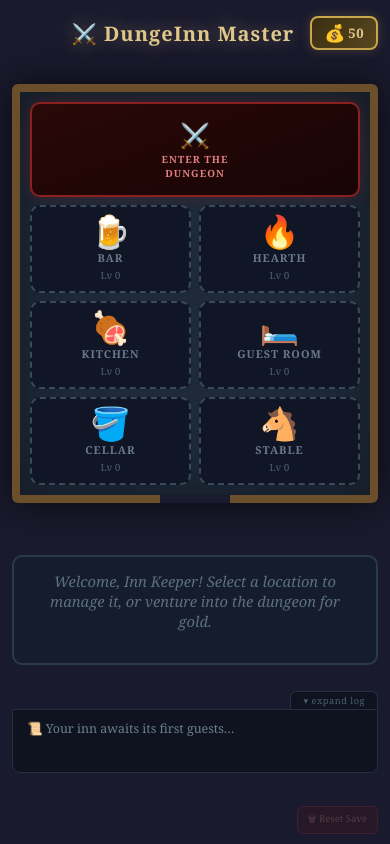
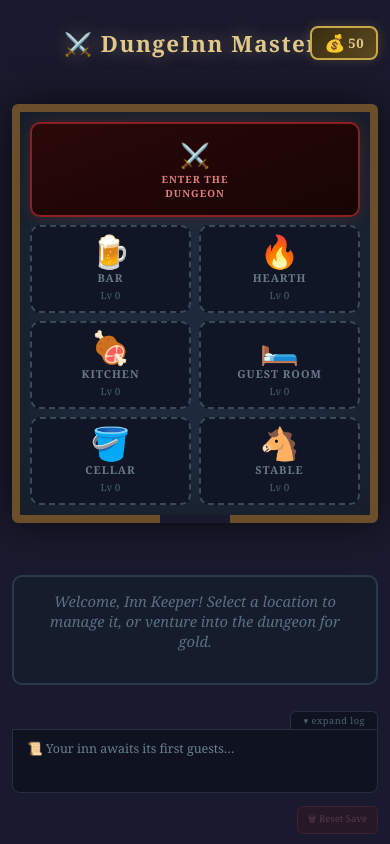
Before and after one commit to Sivias/DungeInnMaster, a plain HTML site: page index.html in a window 390 px wide. Drawn offline with Linux system fonts and the light colour scheme.

Commit message:
refactor header and button styles for improved accessibility and layout; enhance sticky positioning and z-index management

```diff
--- a/css/base.css
+++ b/css/base.css
@@ -31,21 +31,34 @@ body {
   justify-content: space-between;
   width: 100%;
   gap: 8px;
+  /* Sticky so buttons stay on-screen during scroll.
+     Intentionally NO z-index here — without a stacking context the h1
+     remains below fixed overlays, while the buttons' own z-index:110
+     lets them punch through. */
+  position: sticky;
+  top: 0;
+  background: rgba(26, 26, 46, 0.94);
+  -webkit-backdrop-filter: blur(6px);
+  backdrop-filter: blur(6px);
+  padding: 10px 0;
+  margin-bottom: -10px;
 }
 .header h1 {
   color: #e0c88a;
   font-size: 1.6rem;
   letter-spacing: 2px;
   text-shadow: 0 0 18px rgba(224,200,138,0.4);
-  white-space: nowrap;
+  white-space: normal;
   text-align: center;
-  flex: 1;          /* grow to fill space between the two flanking buttons */
+  flex: 1;
   min-width: 0;
 }
 
 /* ── Gold display — in-flow header button, right-hand side ── */
 .gold-display {
   flex-shrink: 0;
+  position: relative;
+  z-index: 110;           /* own stacking context — floats above fixed overlays */
   /* reset native <button> appearance */
   appearance: none;
   -webkit-appearance: none;
@@ -97,10 +110,8 @@ body {
     gap: 14px;
   }
   .header h1 {
-    font-size: 1.25rem;
-    letter-spacing: 1px;
-    white-space: normal;
-    min-width: 0;
+    font-size: 1.4rem;
+    letter-spacing: 1.5px;
   }
   .gold-display {
     padding: 6px 12px;
--- a/css/dungeon.css
+++ b/css/dungeon.css
@@ -138,9 +138,11 @@
   box-shadow: 0 0 16px rgba(201,168,76,0.45);
 }
 
-/* ── Back / return button — fixed circle anchored to top-left of viewport ── */
+/* ── Back / return button ── */
 .back-btn {
   flex-shrink: 0;
+  position: relative;
+  z-index: 110;           /* own stacking context — floats above fixed overlays */
   width: 44px;
   height: 44px;
   border-radius: 50%;
@@ -164,13 +166,13 @@
   color: #8a9aaa;
   transition: color 0.2s;
 }
-#back-btn::before      { content: '←'; }
+#back-btn::before,
 #watch-inn-btn::before { content: '🏠'; }
 .back-btn:hover:not(:disabled) { border-color: #c9a84c; box-shadow: 0 2px 16px rgba(201,168,76,0.3); }
 .back-btn:hover:not(:disabled)::before { color: #c9a84c; }
 .back-btn:disabled { opacity: 0.4; cursor: not-allowed; }
 
-/* ── Back / return button — fixed circle anchored to top-left of viewport ── */
+/* ── Party slots ── */
 .party-slots { display: flex; flex-wrap: wrap; gap: 12px; width: 100%; }
 .party-slot {
   flex: 1 1 calc(25% - 9px);
--- a/css/inn.css
+++ b/css/inn.css
@@ -5,6 +5,11 @@
 #inn-page { max-width: 628px; --page-max-width: 628px; gap: 26px; }
 
 #inn-page .header { margin-bottom: 8px; }
+#inn-page .header h1 {
+  text-align: left;
+  white-space: nowrap;
+  padding-right: 60px; /* keep clear of gold pill */
+}
 
 /* ── Room wrapper ── */
 .room-wrap {
--- a/index.html
+++ b/index.html
@@ -61,7 +61,7 @@
   <div id="dungeon-page" class="page hidden">
 
     <div class="header">
-      <button class="back-btn" id="back-btn">← Return to Inn</button>
+      <button class="back-btn" id="back-btn">🏠 Return to Inn</button>
       <h1>⚔️ Dungeon Gate</h1>
       <button class="gold-display" onclick="toggleGoldDisplay()" aria-label="Gold: 50"><span class="gold-icon">💰</span><span class="gold-text">&thinsp;<span id="gold-amount-d">50</span></span></button>
     </div>
```
